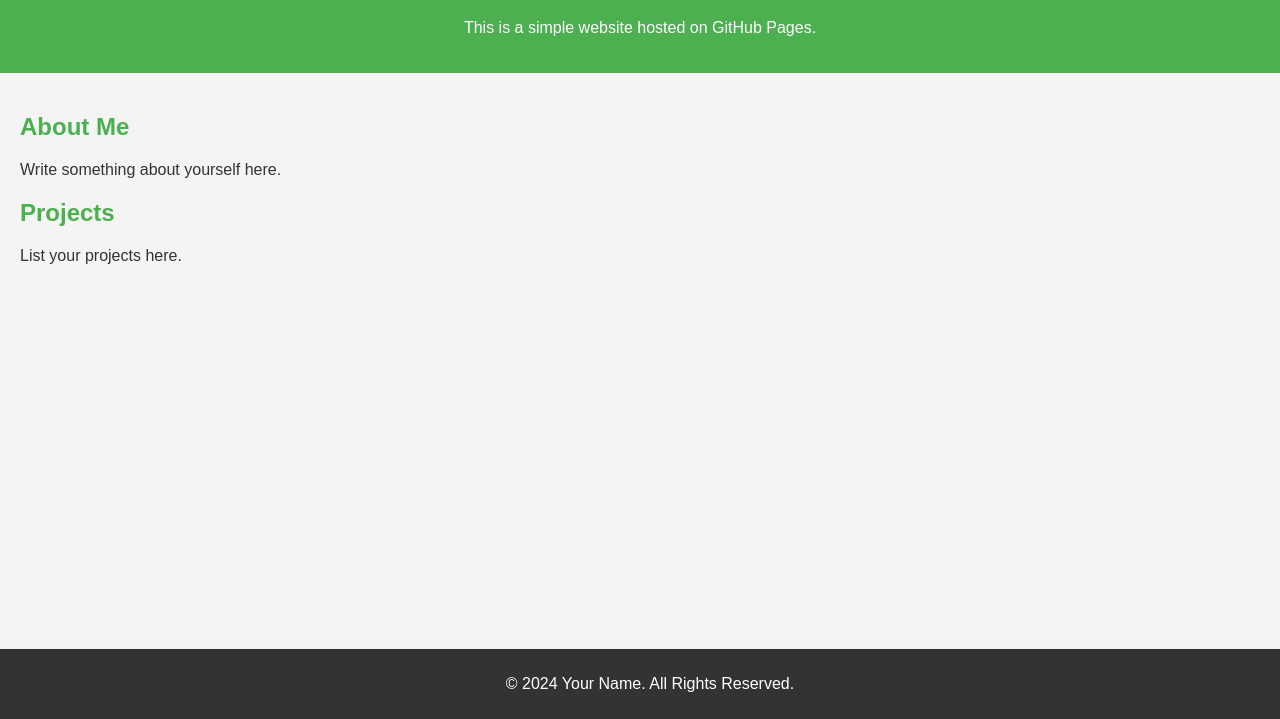
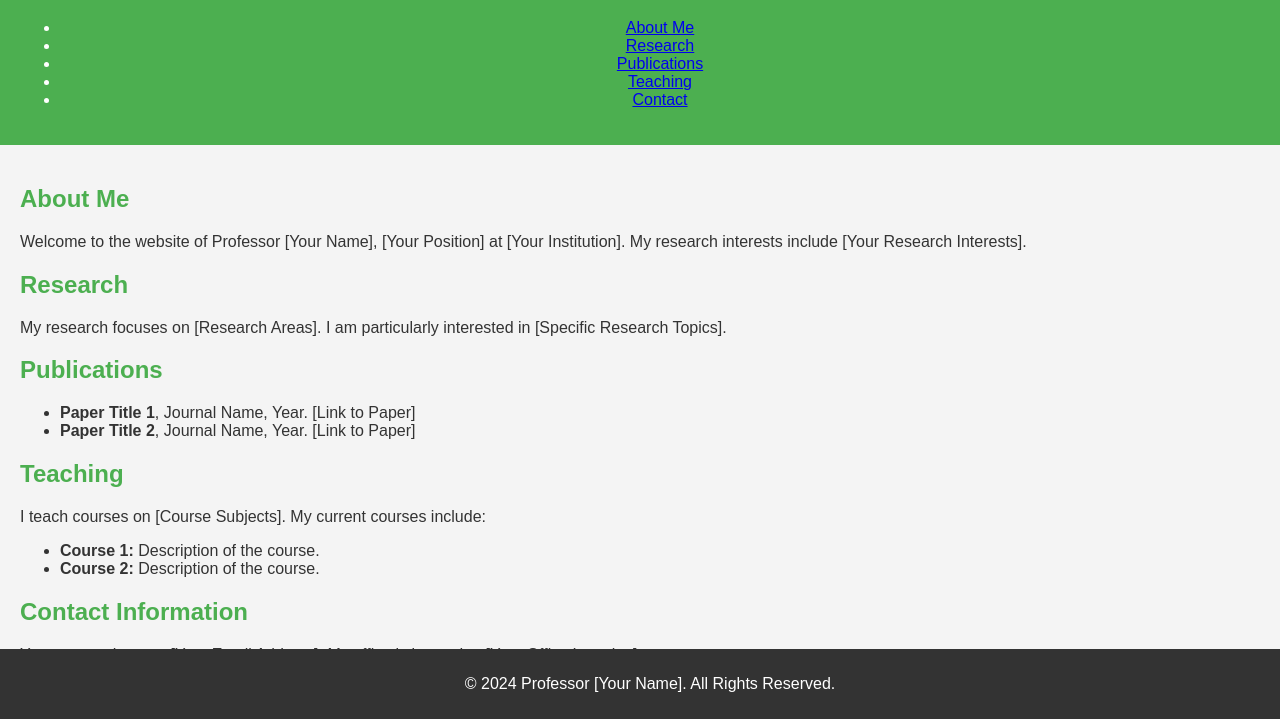
Before and after one commit to ChinMaheshwari/ChinMaheshwari.github.io, a plain HTML site: page index.html in a window 1280 px wide. Shown: the part 81-800 px from the top of the page. Drawn offline with Linux system fonts and the light colour scheme.

Commit message:
Initial Commit 2

```diff
--- a/index.html
+++ b/index.html
@@ -3,26 +3,55 @@
 <head>
     <meta charset="UTF-8">
     <meta name="viewport" content="width=device-width, initial-scale=1.0">
-    <title>My GitHub Website</title>
+    <title>Professor [Your Name] - Home</title>
     <link rel="stylesheet" href="style.css">
 </head>
 <body>
     <header>
-        <h1>Welcome to My GitHub Pages Website</h1>
-        <p>This is a simple website hosted on GitHub Pages.</p>
+        <h1>Professor [Your Name]</h1>
+        <nav>
+            <ul>
+                <li><a href="#about">About Me</a></li>
+                <li><a href="#research">Research</a></li>
+                <li><a href="#publications">Publications</a></li>
+                <li><a href="#teaching">Teaching</a></li>
+                <li><a href="#contact">Contact</a></li>
+            </ul>
+        </nav>
     </header>
     <main>
-        <section>
+        <section id="about">
             <h2>About Me</h2>
-            <p>Write something about yourself here.</p>
+            <p>Welcome to the website of Professor [Your Name], [Your Position] at [Your Institution]. My research interests include [Your Research Interests].</p>
         </section>
-        <section>
-            <h2>Projects</h2>
-            <p>List your projects here.</p>
+        <section id="research">
+            <h2>Research</h2>
+            <p>My research focuses on [Research Areas]. I am particularly interested in [Specific Research Topics].</p>
+        </section>
+        <section id="publications">
+            <h2>Publications</h2>
+            <ul>
+                <li><strong>Paper Title 1</strong>, Journal Name, Year. [Link to Paper]</li>
+                <li><strong>Paper Title 2</strong>, Journal Name, Year. [Link to Paper]</li>
+                <!-- Add more publications here -->
+            </ul>
+        </section>
+        <section id="teaching">
+            <h2>Teaching</h2>
+            <p>I teach courses on [Course Subjects]. My current courses include:</p>
+            <ul>
+                <li><strong>Course 1:</strong> Description of the course.</li>
+                <li><strong>Course 2:</strong> Description of the course.</li>
+                <!-- Add more courses here -->
+            </ul>
+        </section>
+        <section id="contact">
+            <h2>Contact Information</h2>
+            <p>You can reach me at [Your Email Address]. My office is located at [Your Office Location].</p>
         </section>
     </main>
     <footer>
-        <p>&copy; 2024 Your Name. All Rights Reserved.</p>
+        <p>&copy; 2024 Professor [Your Name]. All Rights Reserved.</p>
     </footer>
 </body>
 </html>
```
